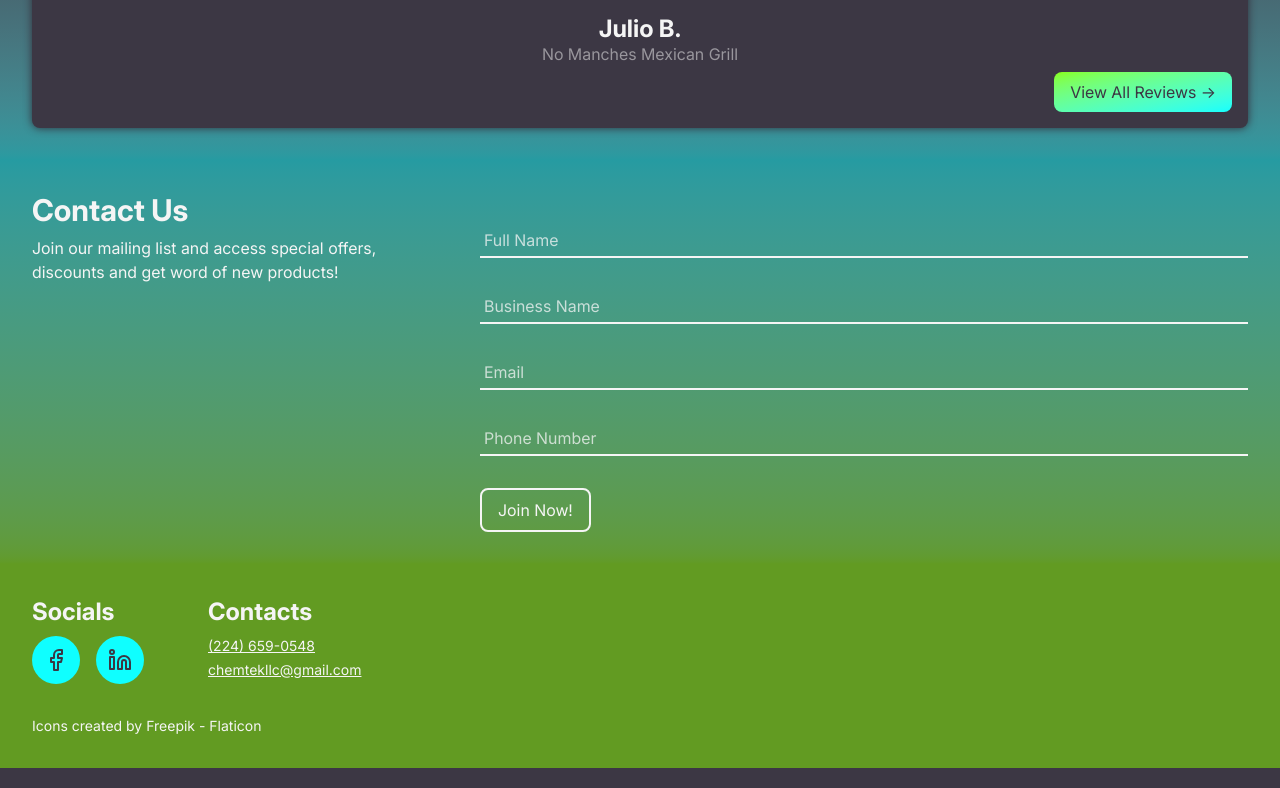
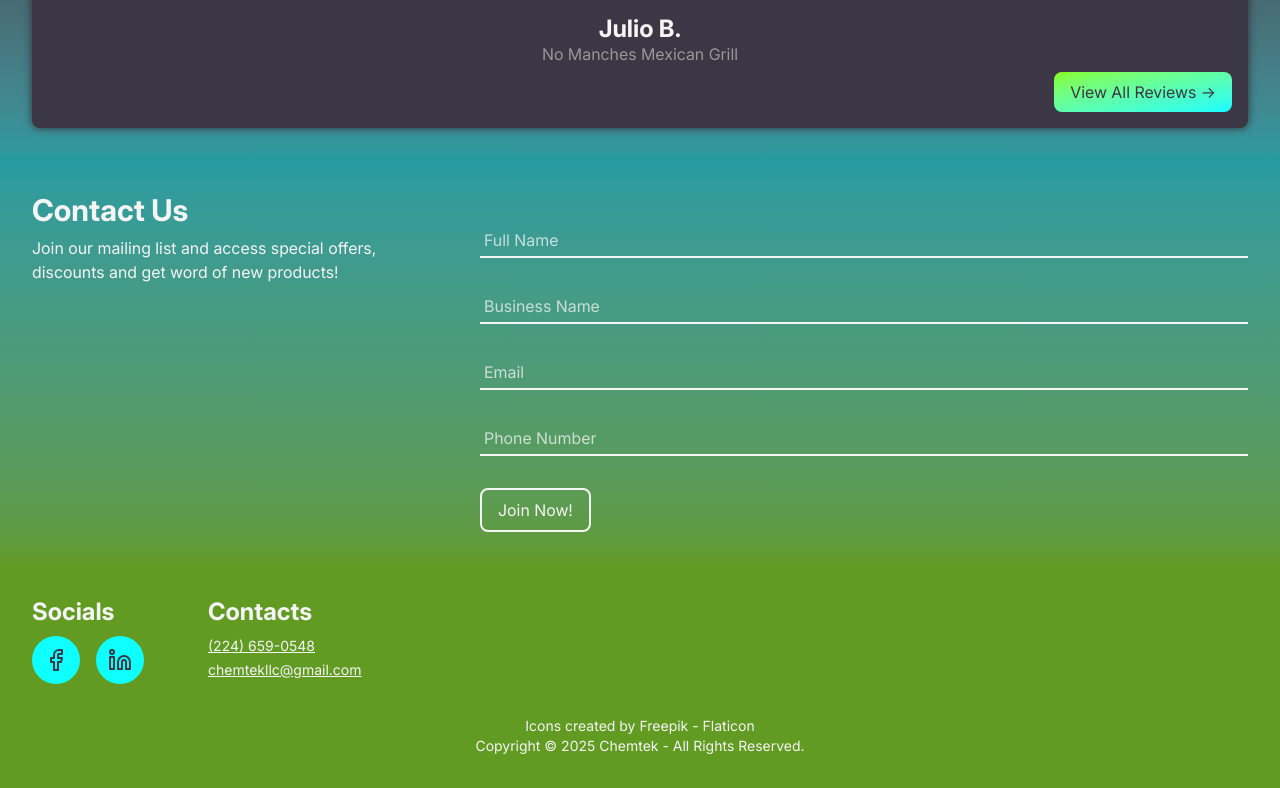
Before and after one commit to AndrewGlennAquino/chemtek-website, a React (Vite) app: page / in a window 1280 px wide. Shown: the part 3314-4102 px from the top of the page. Built offline with nearby package versions, Linux system fonts and the light colour scheme.

Commit message:
Add copyright information

```diff
--- a/src/components/footer/Footer.tsx
+++ b/src/components/footer/Footer.tsx
@@ -70,10 +70,14 @@ const Footer = () => {
           </div>
         </div>
 
-        {/* Accredation to Flaticon */}
-        <a href="https://www.flaticon.com/" title="Icons">
-          Icons created by Freepik - Flaticon
-        </a>
+        {/* Accredation and copyright */}
+        <div className="flex flex-col items-center">
+          {/* Accredation to Flaticon */}
+          <a href="https://www.flaticon.com/" title="Icons">
+            Icons created by Freepik - Flaticon
+          </a>
+          <p>Copyright © 2025 Chemtek - All Rights Reserved.</p>
+        </div>
       </div>
     </footer>
   );
```
